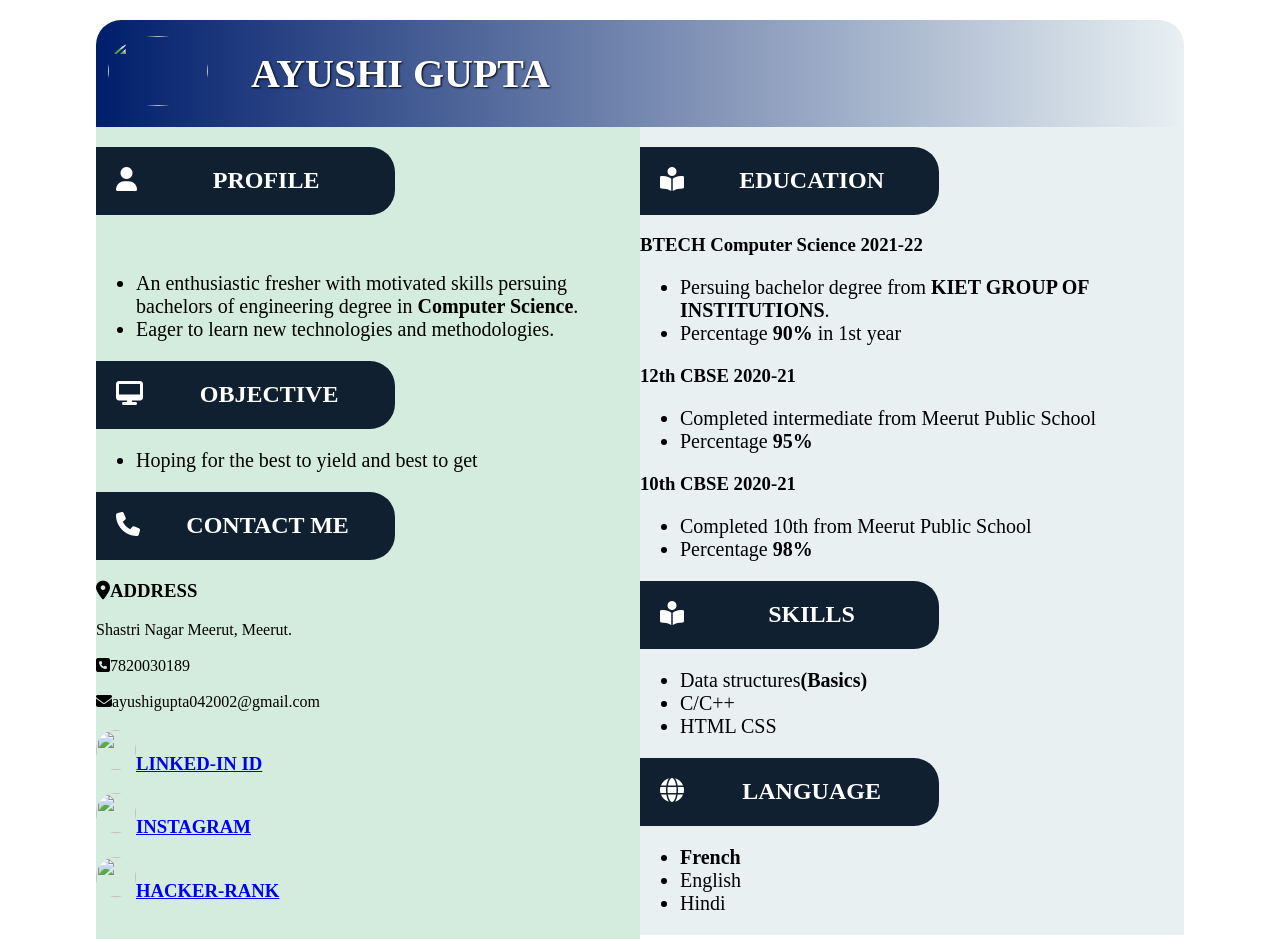
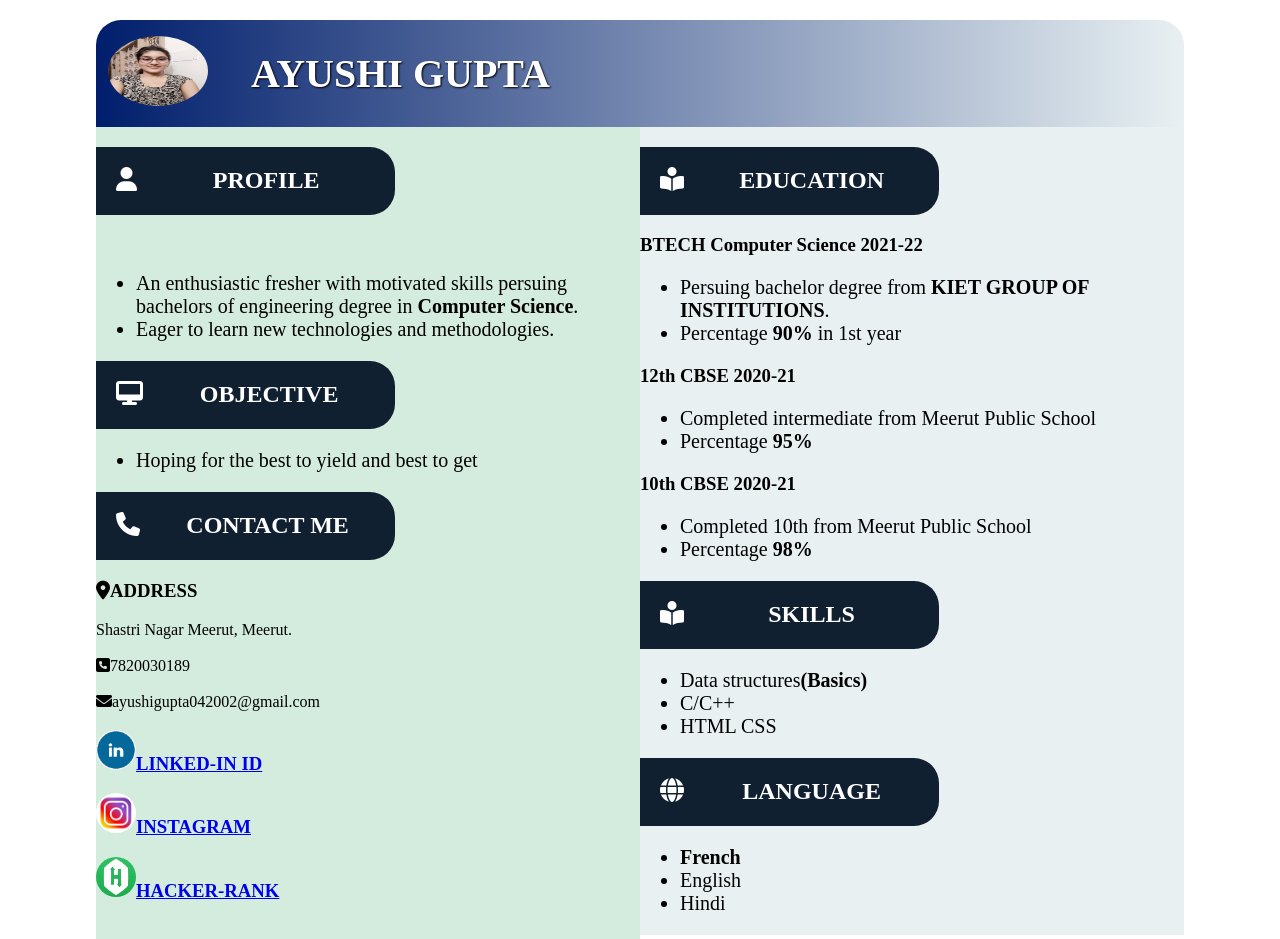
Before and after one commit to ag112002/CVV, a plain HTML site: page index.html in a window 1280 px wide. Drawn offline with Linux system fonts and the light colour scheme.

Commit message:
Update index.html

```diff
--- a/index.html
+++ b/index.html
@@ -11,7 +11,7 @@
 <div class="nav">
 <table>
 <tr>
-<td style="padding:10px"><img style="border-radius:50%"src="my-image.jpg" width="100rem" height="70rem"></td>
+<td style="padding:10px"><img style="border-radius:50%"src="myimage.jpg" width="100rem" height="70rem"></td>
 <td><h1	>AYUSHI GUPTA</h1></td>
 </tr>
 </table>
@@ -42,9 +42,9 @@ Meerut.
 
 <i class="fas fa-envelope"></i>ayushigupta042002@gmail.com
 
-<h3><img style="border-radius:50%" src="linked in logo.jpg" width="40rem" height="40rem"/><a href="https://www.linkedin.com/in/ayushi-gupta-9b62571b7" >LINKED-IN ID</a>
-<h3><img style="border-radius:50%"src="Instagram logo.jpg" width="40rem" height="40rem"/><a href="https://www.instagram.com/ayushigupta0411">INSTAGRAM</a></h3>
-<h3><img style="border-radius:50%"src="hk logo.jpg" width="40rem" height="40rem"/><a href="https://www.hackerrank.com/ayushigupta04201">HACKER-RANK</a></h3>
+<h3><img style="border-radius:50%" src="linkedinlogo.jpg" width="40rem" height="40rem"/><a href="https://www.linkedin.com/in/ayushi-gupta-9b62571b7" >LINKED-IN ID</a>
+<h3><img style="border-radius:50%"src="Instagramlogo.jpg" width="40rem" height="40rem"/><a href="https://www.instagram.com/ayushigupta0411">INSTAGRAM</a></h3>
+<h3><img style="border-radius:50%"src="hklogo.jpg" width="40rem" height="40rem"/><a href="https://www.hackerrank.com/ayushigupta04201">HACKER-RANK</a></h3>
 <br>
 </div>
 <div class="split right">
```
